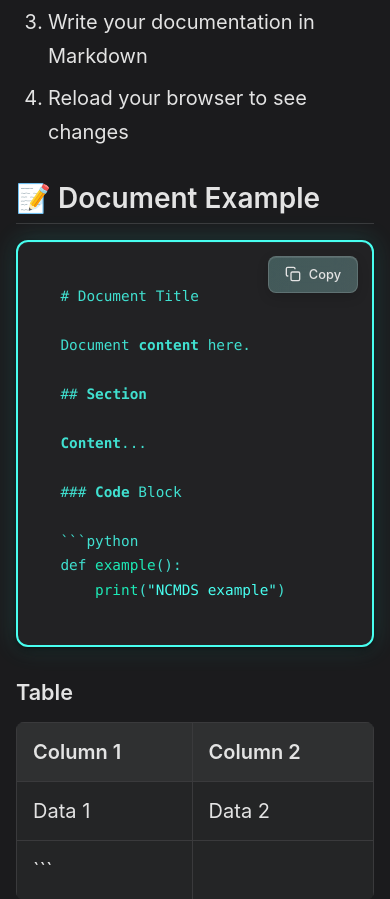
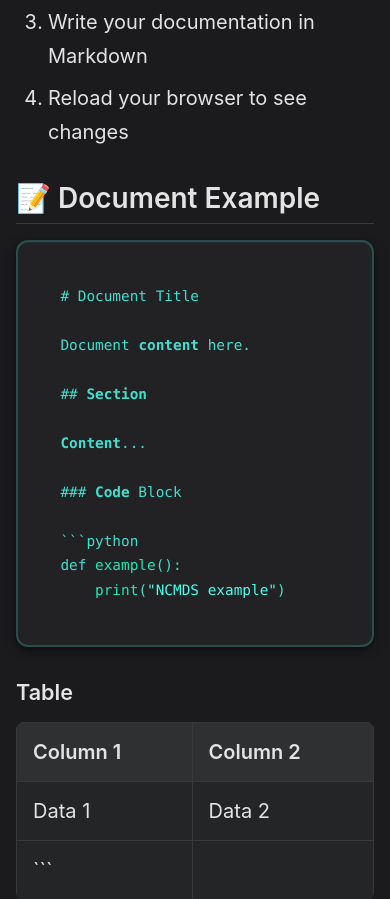
Before and after one commit to edujbarrios/ncmds, a Flask app: page /docs/01-index in a window 390 px wide. Shown: the part 2300-3199 px from the top of the page. Run offline with Flask 3, Linux system fonts and the light colour scheme; some libraries are stand-ins or nearby versions.

Commit message:
little change on code blocks view

```diff
--- a/static/default_theme/code.css
+++ b/static/default_theme/code.css
@@ -159,7 +159,7 @@
 /* Code Blocks */
 .markdown-body pre {
     background: #222224;
-    border: 2.5px solid #48FFF0;
+    border: 2.5px solid rgba(72, 255, 240, 0.2);
     border-radius: 12px;
     padding: 1.75rem;
     overflow-x: auto;
@@ -167,8 +167,7 @@
     box-shadow:
         0 4px 12px rgba(0, 0, 0, 0.3),
         0 1px 3px rgba(0, 0, 0, 0.2),
-        0 0 12px rgba(64, 224, 208, 0.15),
-        inset 0 1px 0 rgba(64, 224, 208, 0.10);
+        inset 0 1px 0 rgba(64, 224, 208, 0.05);
     position: relative;
     transition: all 0.3s ease;
 }
@@ -181,7 +180,7 @@
         0 0 32px rgba(64, 224, 208, 0.25),
         inset 0 1px 0 rgba(64, 224, 208, 0.15);
     transform: translateY(-2px);
-    border-color: var(--primary-color);
+    border-color: #48FFF0;
 }
 
 
@@ -189,11 +188,10 @@
 /* Dark Theme Code Blocks */
 [data-theme="dark"] .markdown-body pre {
     background-color: #222224;
-    border-color: #48FFF0;
+    border-color: rgba(72, 255, 240, 0.2);
     box-shadow:
         0 4px 12px rgba(0, 0, 0, 0.4),
         0 1px 3px rgba(0, 0, 0, 0.3),
-        0 0 24px #40E0D033,
         inset 0 1px 0 #40E0D011;
 }
 
@@ -203,7 +201,7 @@
         0 4px 8px rgba(64, 224, 208, 0.25),
         inset 0 1px 0 rgba(64, 224, 208, 0.1),
         0 0 20px rgba(64, 224, 208, 0.2);
-    border-color: rgba(64, 224, 208, 0.4);
+    border-color: #48FFF0;
 }
 
 /* Light Theme Code Blocks */
@@ -326,14 +324,6 @@
     font-weight: 500;
 }
 
-/* Show copy button on mobile */
-@media (max-width: 768px) {
-    .copy-code-button {
-        opacity: 1;
-        background-color: rgba(255, 255, 255, 0.15);
-    }
-}
-
 /* ========================================
    SYNTAX HIGHLIGHTING CUSTOMIZATION
    Custom styles for better code readability
```
